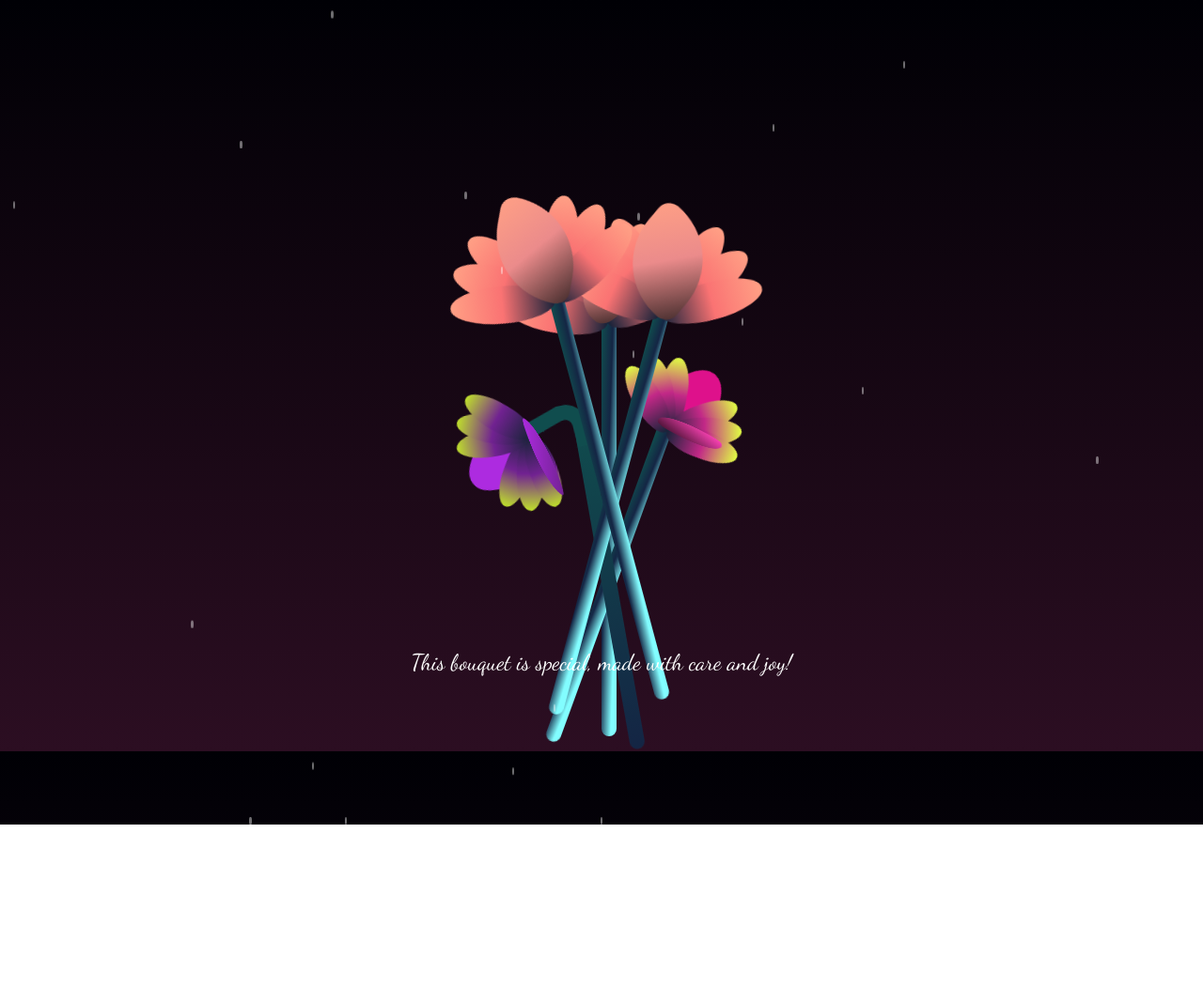
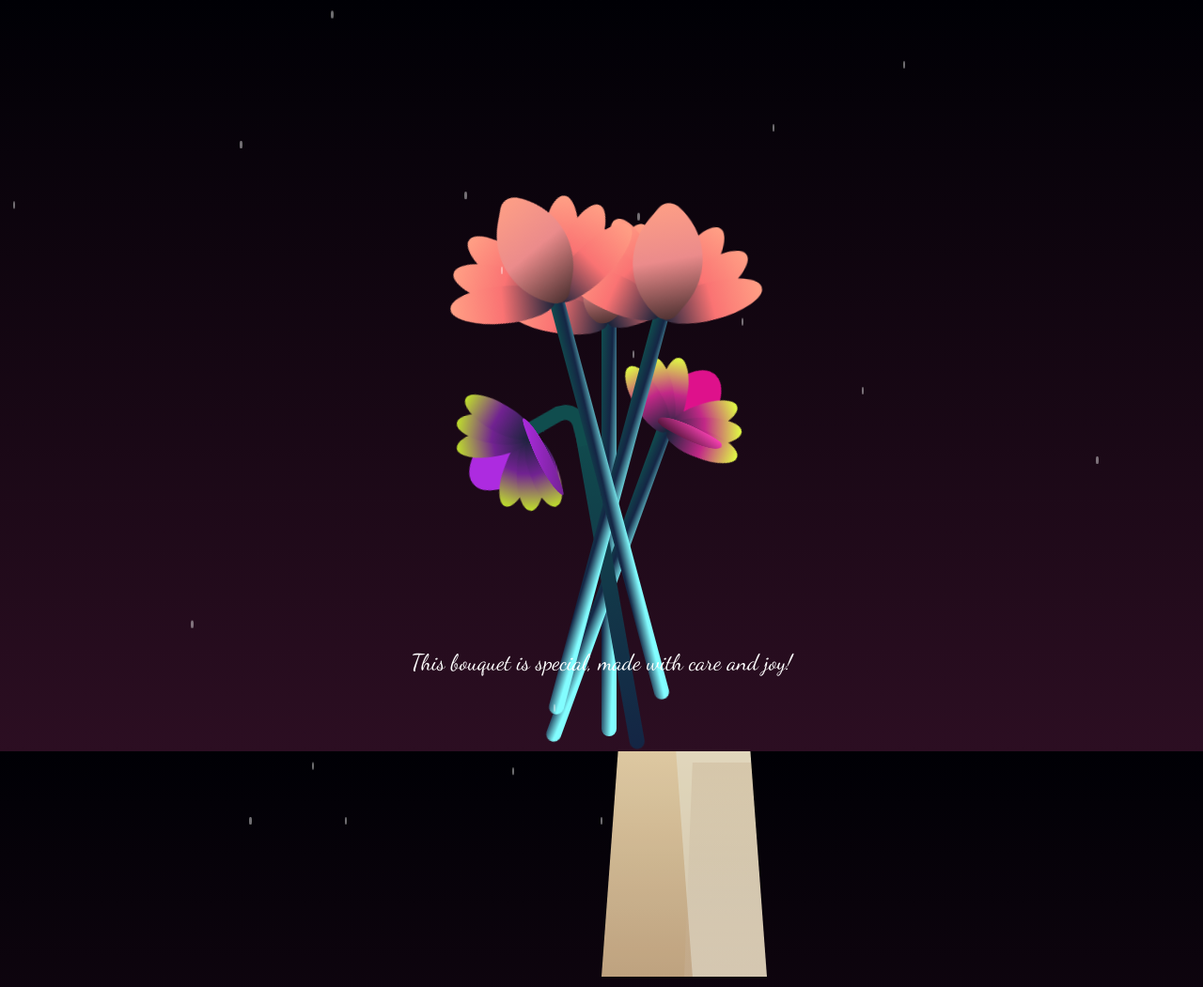
Before and after one commit to Cloudzisbot/congratsv2, a plain HTML site: page index.html in a window 1280 px wide. Shown: the whole page at 94% size. Before the commit the page ends 878 px from the top, so only its background shows below. Drawn offline with nearby package versions, Linux system fonts and the light colour scheme.

Commit message:
Update styles.css

```diff
--- a/styles.css
+++ b/styles.css
@@ -64,33 +64,33 @@ h1 {
   display: none;
 }
 
-.flower__glass {
-  width: 20vmin;
+.flower__wrapper {
+  width: 22vmin;
   height: 30vmin;
-  background-image: var(--color-glass);
-  clip-path: polygon(0 0, 100% 0, 85% 100%, 15% 100%);
-  opacity: 0.8;
-  position: relative;
+  background: linear-gradient(to bottom, #f5deb3, #d2b48c);
+  clip-path: polygon(10% 0, 90% 0, 100% 100%, 0% 100%);
+  position: absolute;
+  opacity: 0.9;
+  z-index: 1;
 }
 
-.flower__glass::after {
+.flower__wrapper::after {
   content: "";
   position: absolute;
-  bottom: 0;
-  left: 0;
-  background-color: #182843;
   width: 100%;
-  height: 2vmin;
+  height: 100%;
+  background: linear-gradient(to bottom, rgba(139, 69, 19, 0.1), rgba(255, 255, 255, 0.1));
+  clip-path: polygon(5% 5%, 95% 5%, 100% 100%, 0% 100%);
 }
 
-.flower__glass::before {
+.flower__wrapper::before {
   content: "";
   position: absolute;
-  bottom: 0;
-  left: 0;
-  background-image: var(--color-water);
-  width: 100%;
-  height: 15vmin;
+  width: 110%;
+  height: 110%;
+  background: rgba(255, 255, 240, 0.5);
+  clip-path: polygon(0 0, 100% 5%, 90% 100%, 10% 100%);
+  transform: translate(-5%, -5%);
 }
 
 .f-wrapper {
```
